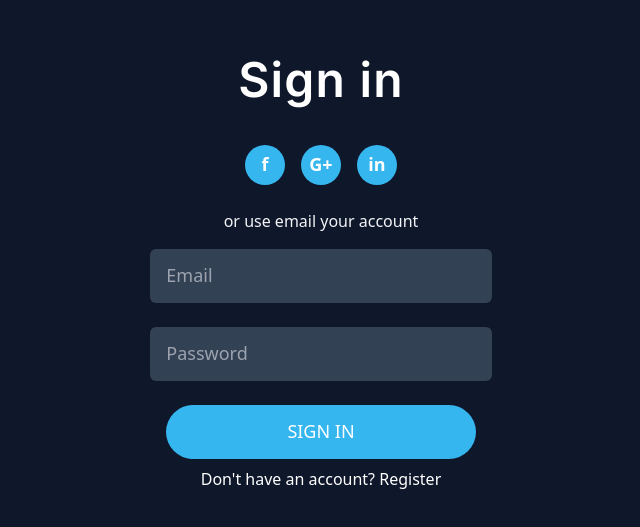
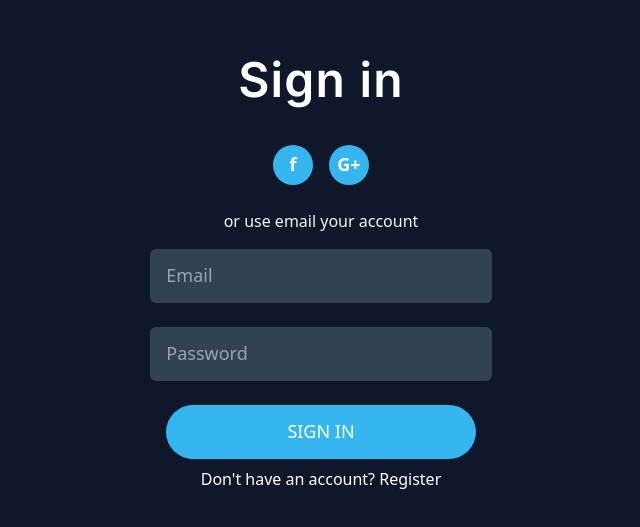
Before and after one commit to jcblanc2/ChatGenius, a React (Vite) app: page /login in a window 1280 px wide. Shown: the part 135-662 px from the top of the page, without its empty margins (319-959 px from the left). Built offline with nearby package versions, Linux system fonts and the light colour scheme.

Commit message:
Add logout tooltip

```diff
--- a/src/pages/Login.jsx
+++ b/src/pages/Login.jsx
@@ -78,7 +78,6 @@ const Login = () => {
                     <div className="py-6 space-x-4">
                         <span className="w-10 h-10 items-center justify-center inline-flex rounded-full font-bold text-lg cursor-pointer bg-secondary" onClick={connectWithFacebook}>f</span>
                         <span className="w-10 h-10 items-center justify-center inline-flex rounded-full font-bold text-lg bg-secondary cursor-pointer" onClick={connectWithGoogle}>G+</span>
-                        <span className="w-10 h-10 items-center justify-center inline-flex rounded-full font-bold text-lg bg-secondary cursor-pointer">in</span>
                     </div>
 
                     <p className="text-gray-100">
```
